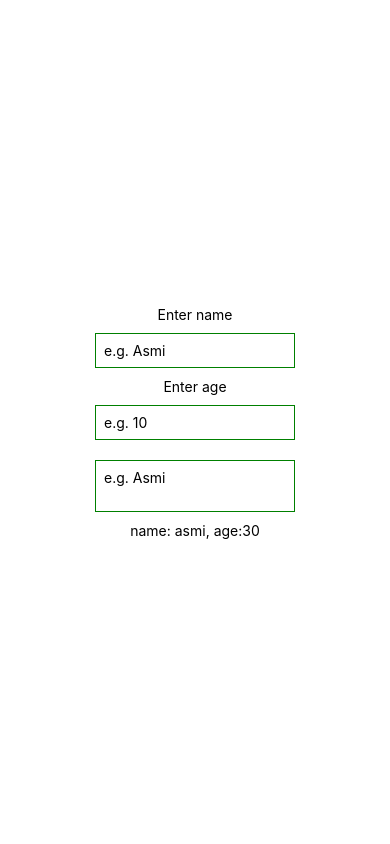
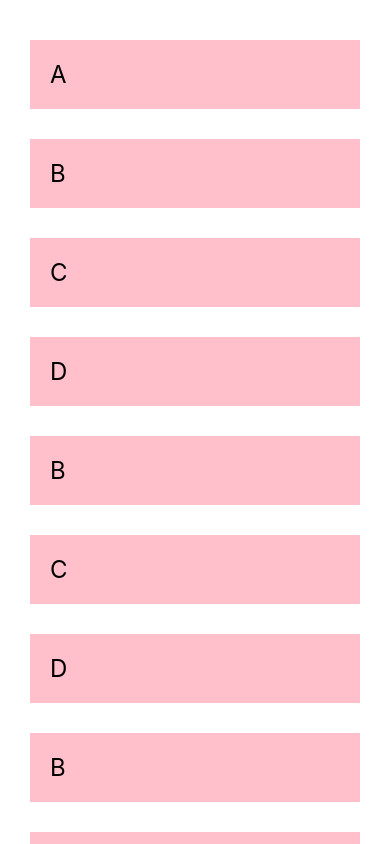
Before and after one commit to AsmitaGauri/React-Native, a React Native app: screen / in a window 390 px wide. Built offline with nearby package versions, Linux system fonts and the light colour scheme.

Commit message:
Lists and ScrollView

```diff
--- a/App.js
+++ b/App.js
@@ -1,35 +1,38 @@
 import { StatusBar } from 'expo-status-bar';
 import React,{useState} from 'react';
-import { StyleSheet, Text, View,TextInput } from 'react-native';
+import { StyleSheet, Text, View,ScrollView } from 'react-native';
 
 // functional component
 export default function App() {
-  const [name,setName]=useState("asmi");
-  const [age,setAge]=useState("30");
 
+ const [people,setPeople]=useState([
+   {name:"A",key:1},
+   {name:"B",key:2},
+   {name:'C',key:3},
+   {name:"D",key:4},
+   {name:"B",key:5},
+   {name:'C',key:6},
+   {name:"D",key:7},
+   {name:"B",key:8},
+   {name:'C',key:9},
+   {name:"D",key:10},
+ ]);
 
   return (
     <View style={styles.container}>
-        <Text>Enter name</Text>
-        <TextInput
-        style={styles.input}
-        placeholder="e.g. Asmi"
-        onChangeText={(val)=> setName(val)}/>
+      {/* Look whatever is inside scroll view ,user must be able to scroll */}
+      <ScrollView>
+      {
+          people.map((item)=>{
+            return(
+                <View key={item.key}>
+                  <Text style={styles.item}>{item.name}</Text>
+                </View>
+            )
+          })
+        }
+      </ScrollView>
 
-        <Text>Enter age</Text>
-        <TextInput
-        keyboardType='numeric'
-        style={styles.input}
-        placeholder="e.g. 10"
-        onChangeText={(val)=> setAge(val)}/>
-
-        {/* Lets you write multiple lines */}
-        <TextInput
-        multiline
-        style={styles.input}
-        placeholder="e.g. Asmi"
-        />
-       <Text>name: {name}, age:{age}</Text>
     </View>
   );
 }
@@ -39,17 +42,15 @@ const styles = StyleSheet.create({
   container: {
     flex: 1,
     backgroundColor: '#fff',
-    alignItems: 'center',
-    justifyContent: 'center',
+    paddingTop:10,
+    paddingHorizontal:30
+    // alignItems: 'center',
+    // justifyContent: 'center',
   },
-  button:{
-    marginTop:20
-  },
-  input:{
-    borderWidth:1,
-    padding:8,
-    width:200,
-    margin:10,
-    borderColor:'green'
+  item:{
+    padding:20,
+    marginTop:30,
+    backgroundColor:'pink',
+    fontSize:24
   }
 });
```
